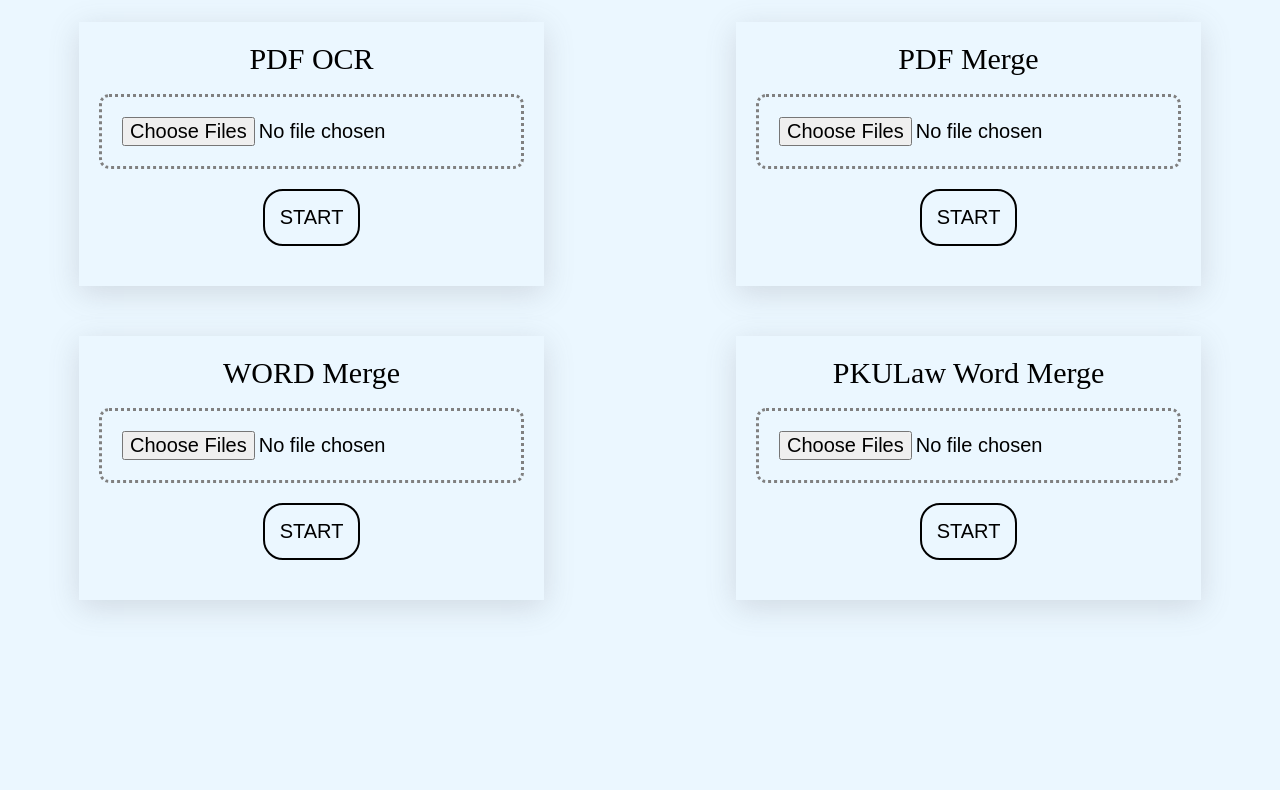
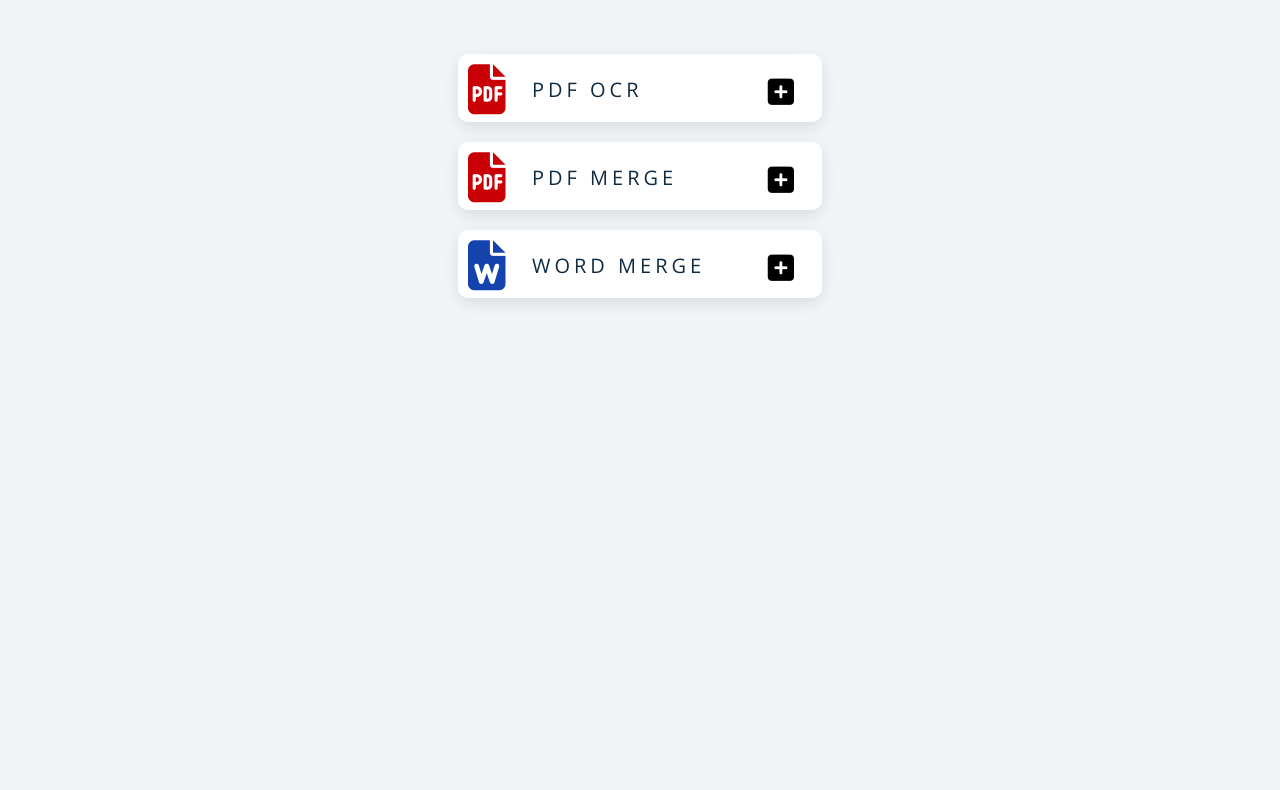
Before and after one commit to chaovven/PDFEditor, a plain HTML site: page index.html in a window 1280 px wide. Shown: the part 106-896 px from the top of the page. Before the commit the page ends 800 px from the top, so only its background shows below. Drawn offline with nearby package versions, Linux system fonts and the light colour scheme.

Commit message:
change style (use question style)

```diff
--- a/index.html
+++ b/index.html
@@ -7,44 +7,66 @@
     <meta name="viewport" content="width=device-width, initial-scale=1.0">
     <title>PDF Processing</title>
     <link rel="stylesheet" href="style.css">
-    <link rel="preconnect" href="https://fonts.googleapis.com">
-    <link rel="preconnect" href="https://fonts.gstatic.com" crossorigin>
-    <link href="https://fonts.googleapis.com/css2?family=Inter:wght@300;700&display=swap" rel="stylesheet">
+    <link href="https://fonts.googleapis.com/css?family=Great+Vibes&amp;display=swap" rel="stylesheet">
+    <link rel="stylesheet" href="https://cdnjs.cloudflare.com/ajax/libs/font-awesome/6.1.1/css/all.min.css">
 </head>
 
 <body>
-    <nav>
-        <div class="nav-center">
-            <h2>Tools</h2>
-        </div>
-    </nav>
-    <main>
-        <div class="container-function">
-            <form action="pdf-ocr" method="post" enctype="multipart/form-data">
-                <label for="fileupload">PDF OCR</label><br>
+    <!-- title -->
+    <header class="header-center">tools</header>
+    <!-- functions -->
+    <div class="functions">
+        <!-- fun -->
+        <div class="function pdf">
+            <div class="form-title">
+                <i class="fa-solid fa-file-pdf"></i>
+                <label for="fileupload">pdf ocr</label><br>
+                <button class="expand">
+                    <i class="fa-solid fa-plus-square"></i>
+                    <i class="fa-solid fa-minus-square"></i>
+                </button>
+            </div>
+            <form action="pdf-ocr" class="form-action" method="post" enctype="multipart/form-data">
                 <input type="file" name="fileupload" multiple>
                 <input type="submit" class="btn btn-pdf-ocr" value="start">
             </form>
+        </div>
 
-            <form action="pdf-merge" method="post" enctype="multipart/form-data">
-                <label for="fileupload">PDF Merge</label><br>
+
+        <!-- fun -->
+        <div class="function pdf">
+            <div class="form-title">
+                <i class="fa-solid fa-file-pdf"></i>
+                <label for="fileupload">pdf merge</label><br>
+                <button class="expand">
+                    <i class="fa-solid fa-plus-square"></i>
+                    <i class="fa-solid fa-minus-square"></i>
+                </button>
+            </div>
+            <form action="pdf-merge" class="form-action" method="post" enctype="multipart/form-data">
                 <input type="file" name="fileupload" multiple>
                 <input type="submit" class="btn btn-pdf-merge" value="start">
             </form>
+        </div>
 
-            <form action="word-merge" method="post" enctype="multipart/form-data">
-                <label for="fileupload">WORD Merge</label><br>
-                <input type="file" name="fileupload" accept=".doc,.docx" multiple>
+        <!-- fun -->
+        <div class="function word">
+            <div class="form-title">
+                <i class="fa-solid fa-file-word"></i>
+                <label for="fileupload">word merge</label><br>
+                <button class="expand">
+                    <i class="fa-solid fa-plus-square"></i>
+                    <i class="fa-solid fa-minus-square"></i>
+                </button>
+            </div>
+            <form action="word-merge" class="form-action" method="post" enctype="multipart/form-data">
+                <input type="file" name="fileupload" multiple>
                 <input type="submit" class="btn btn-word-merge" value="start">
             </form>
+        </div>
+    </div>
 
-            <form action="pkulaw-merge" method="post" enctype="multipart/form-data">
-                <label for="fileupload">PKULaw Word Merge</label><br>
-                <input type="file" name="fileupload" multiple>
-                <input type="submit" class="btn btn-pkulaw-merge" value="start">
-            </form>
-        </div>
-    </main>
+    <script src="app.js"></script>
 </body>
 
 </html>
--- /dev/null
+++ b/public/app.js
@@ -0,0 +1,18 @@
+btnPlusList = document.querySelectorAll(".fa-plus-square");
+btnMinusList = document.querySelectorAll(".fa-minus-square");
+
+formList = document.querySelectorAll(".form-action");
+
+for (let i = 0; i < btnPlusList.length; i++) {
+    btnPlusList[i].addEventListener("click", function () {
+        formList[i].classList.add("show-form")
+        btnMinusList[i].classList.add("show-minus");
+        btnPlusList[i].classList.add("hide-plus");
+    })
+
+    btnMinusList[i].addEventListener("click", function () {
+        formList[i].classList.remove("show-form")
+        btnMinusList[i].classList.remove("show-minus");
+        btnPlusList[i].classList.remove("hide-plus");
+    })
+}
--- a/public/style.css
+++ b/public/style.css
@@ -1,69 +1,292 @@
+/*
+===============
+Fonts
+===============
+*/
+@import url("https://fonts.googleapis.com/css?family=Open+Sans|Roboto:400,700&display=swap");
+
+/*
+===============
+Variables
+===============
+*/
+
 :root {
-    background-color: hsl(205, 100%, 96%);
+    /* dark shades of primary color*/
+    --clr-primary-1: hsl(205, 86%, 17%);
+    --clr-primary-2: hsl(205, 77%, 27%);
+    --clr-primary-3: hsl(205, 72%, 37%);
+    --clr-primary-4: hsl(205, 63%, 48%);
+    /* primary/main color */
+    --clr-primary-5: #49a6e9;
+    /* lighter shades of primary color */
+    --clr-primary-6: hsl(205, 89%, 70%);
+    --clr-primary-7: hsl(205, 90%, 76%);
+    --clr-primary-8: hsl(205, 86%, 81%);
+    --clr-primary-9: hsl(205, 90%, 88%);
+    --clr-primary-10: hsl(205, 100%, 96%);
+    /* darkest grey - used for headings */
+    --clr-grey-1: hsl(209, 61%, 16%);
+    --clr-grey-2: hsl(211, 39%, 23%);
+    --clr-grey-3: hsl(209, 34%, 30%);
+    --clr-grey-4: hsl(209, 28%, 39%);
+    /* grey used for paragraphs */
+    --clr-grey-5: hsl(210, 22%, 49%);
+    --clr-grey-6: hsl(209, 23%, 60%);
+    --clr-grey-7: hsl(211, 27%, 70%);
+    --clr-grey-8: hsl(210, 31%, 80%);
+    --clr-grey-9: hsl(212, 33%, 89%);
+    --clr-grey-10: hsl(210, 36%, 96%);
+    --clr-white: #fff;
+    --clr-red-dark: hsl(360, 67%, 44%);
+    --clr-red-light: hsl(360, 71%, 66%);
+    --clr-green-dark: hsl(125, 67%, 44%);
+    --clr-green-light: hsl(125, 71%, 66%);
+    --clr-gold: #c59d5f;
+    --clr-black: #222;
+    --ff-primary: "Roboto", sans-serif;
+    --ff-secondary: "Open Sans", sans-serif;
+    --transition: all 0.3s linear;
+    --spacing: 0.25rem;
+    --radius: 0.5rem;
+    --light-shadow: 0 5px 15px rgba(0, 0, 0, 0.1);
+    --dark-shadow: 0 5px 15px rgba(0, 0, 0, 0.2);
+    --max-width: 1170px;
+    --fixed-width: 620px;
 }
 
-.nav-center {
-    font-size: 30px;
-    text-align: center;
-    font-weight: 100;
-    font-family: Verdana, Geneva, Tahoma, sans-serif;
+/*
+===============
+Global Styles
+===============
+*/
+
+*,
+::after,
+::before {
+    margin: 0;
+    padding: 0;
+    box-sizing: border-box;
 }
 
-.container-function {
-    display: grid;
-    grid-template-columns: auto auto;
-    align-items: center;
-    justify-content: space-around;
-    gap: 50px;
+body {
+    font-family: var(--ff-secondary);
+    background: var(--clr-grey-10);
+    color: var(--clr-grey-1);
+    line-height: 1.5;
+    font-size: 0.875rem;
+}
+
+ul {
+    list-style-type: none;
+}
+
+a {
+    text-decoration: none;
+}
+
+img:not(.logo) {
+    width: 100%;
+}
+
+img {
+    display: block;
+}
+
+h1,
+h2,
+h3,
+h4 {
+    letter-spacing: var(--spacing);
+    text-transform: capitalize;
+    line-height: 1.25;
+    margin-bottom: 0.75rem;
+    font-family: var(--ff-primary);
+}
+
+h1 {
+    font-size: 3rem;
+}
+
+h2 {
+    font-size: 2rem;
+}
+
+h3 {
+    font-size: 1.25rem;
+}
+
+h4 {
+    font-size: 0.875rem;
+}
+
+p {
+    margin-bottom: 1.25rem;
+    color: var(--clr-grey-5);
+}
+
+@media screen and (min-width: 800px) {
+    h1 {
+        font-size: 4rem;
+    }
+
+    h2 {
+        font-size: 2.5rem;
+    }
+
+    h3 {
+        font-size: 1.75rem;
+    }
+
+    h4 {
+        font-size: 1rem;
+    }
+
+    body {
+        font-size: 1rem;
+    }
+
+    h1,
+    h2,
+    h3,
+    h4 {
+        line-height: 1;
+    }
+}
+
+/*  global classes */
+
+/* header */
+.header-center {
+    font-family: "Great Vibes", cursive;
+    font-size: 100px;
+    text-align: center;
+}
+
+
+/* functions */
+.functions {
+    height: 100vh;
+    width: 30vw;
+    margin: auto;
+    display: flex;
+    flex-direction: column;
+}
+
+
+.function {
+    background-color: var(--clr-white);
+    padding: 10px;
+    margin: 10px;
+    box-shadow: var(--light-shadow);
+    transition: var(--transition);
+    border-radius: 10px;
+}
+
+.function:hover{
+    background-color: var(--clr-grey-dark);
+}
+
+/** form title */
+.form-title {
+    position: relative;
+}
+
+.fa-file-pdf,
+.fa-file-word {
+    font-size: 50px;
+    position: absolute;
+}
+
+.fa-file-pdf{
+    color: rgb(201, 0, 5);
+}
+
+.fa-file-word {
+    color: rgb(20, 67, 174);
+}
+
+button.expand {
+    background-color: transparent;
+    border: none;
+}
+
+.fa-plus-square,
+.fa-minus-square {
+    position: absolute;
+    top: 0.8rem;
+    right: 0.5rem;
+    font-size: 30px;
+    border: none;
+    background-color: transparent;
+    margin-right: 10px;
+}
+
+.fa-plus-square:hover,
+.fa-minus-square:hover {
+    transform: rotate(90deg);
+    transition: var(--transition);
+}
+
+.expand .fa-minus-square {
+    display: none;
+}
+
+.expand .show-minus {
+    display: block;
+    transform: rotate(90deg);
+}
+
+.expand .hide-plus{
+    display: none;
+}
+
+label[for="fileupload"] {
+    font-size: 20px;
+    letter-spacing: var(--spacing);
+    text-transform: uppercase;
+    position: absolute;
+    left: 4rem;
+    top: 0.7rem;
 }
 
 /* form */
 
-form {
-    /* background-color: red; */
-    padding: 20px;
+.form-action {
     display: flex;
     flex-direction: column;
-    justify-content: end;
     align-items: center;
-    box-shadow: rgba(100, 100, 111, 0.2) 0px 7px 29px 0px;
+    justify-content: space-around;
+    display: none;
 }
 
-form:hover {
-    background-color: hsl(205, 100%, 93%);
-    transition: all 0.3s linear;
+.show-form {
+    display: flex;
 }
 
-/* label */
-
-form label {
-    font-size: 30px;
-    font-weight: 200;
-    text-align: center;
+input[type="file"] {
+    border: 3px dotted var(--clr-grey-1);
+    border-radius: 5px;
+    padding: 30px;
+    margin-top: 30px;
+    margin-bottom: 20px;
 }
 
-/* upload */
-input[name="fileupload"] {
-    font-size: 20px;
-    padding: 20px;
-    border: 3px dotted gray;
+input.btn{
     border-radius: 10px;
+    background-color: var(--clr-white);
+    color: var(--clr-black);
+    font-size: 1rem;
+    font-weight: 400;
+    text-transform: uppercase;
+    padding: 10px;
+    transition: var(--transition);
+    letter-spacing: var(--spacing);
+    border: 2px solid var(--clr-black);
+    box-shadow: var(--dark-shadow);
 }
 
-/* button */
-
-.btn {
-    border: 2px solid black;
-    padding: 15px;
-    font-size: 20px;
-    margin: 20px;
-    background-color: hsl(205, 100%, 96%);
-    text-transform: uppercase;
-    border-radius: 20px;
+input.btn:hover{
+    background-color: var(--clr-black);
+    color: var(--clr-white);
 }
-
-.btn:hover {
-    background-color: black;
-    color: white;
-    transition: all 0.3s linear;
-}
```
Also changed, not shown: public/bg.jpg (deleted).
